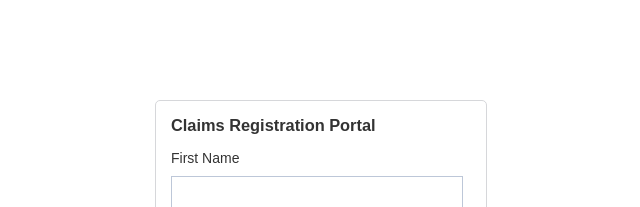
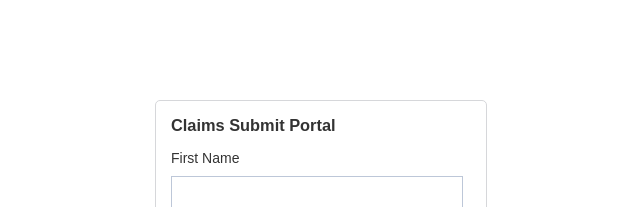
Before and after one commit to VaruntejaVudari/member-reg-portal-ui, a React (Create React App) app: page /claimsform in a window 1280 px wide. Shown: the top 207 px of the page, without its empty margins (319-959 px from the left). Built offline with nearby package versions, Linux system fonts and the light colour scheme.

Commit message:
After Login member and redirect to search claims page

```diff
--- a/src/claims/Claimsform.js
+++ b/src/claims/Claimsform.js
@@ -162,7 +162,7 @@ class Claimsform extends React.Component {
     return (
     <div id="main-registration-container">
      <div id="register">
-        <h3>Claims Registration Portal</h3>
+        <h3>Claims Submit Portal</h3>
         <form method="post"  name="userClaimsForm"  onSubmit= {this.submituserClaimsForm} >
         <label>First Name</label>
         <input type="text" name="firstName" value={this.state.fields.firstName} onChange={this.handleChange} />
--- a/src/login/Loginform.js
+++ b/src/login/Loginform.js
@@ -47,7 +47,7 @@ class Loginform extends React.Component {
                         throw Error('could not fetch the data for that resource');
                     } else {
                         alert("Login was successful.");
-                        this.props.history.push('/claimsform');
+                        this.props.history.push('/searchclaims');
                     }
                     return response;
                 })
```
